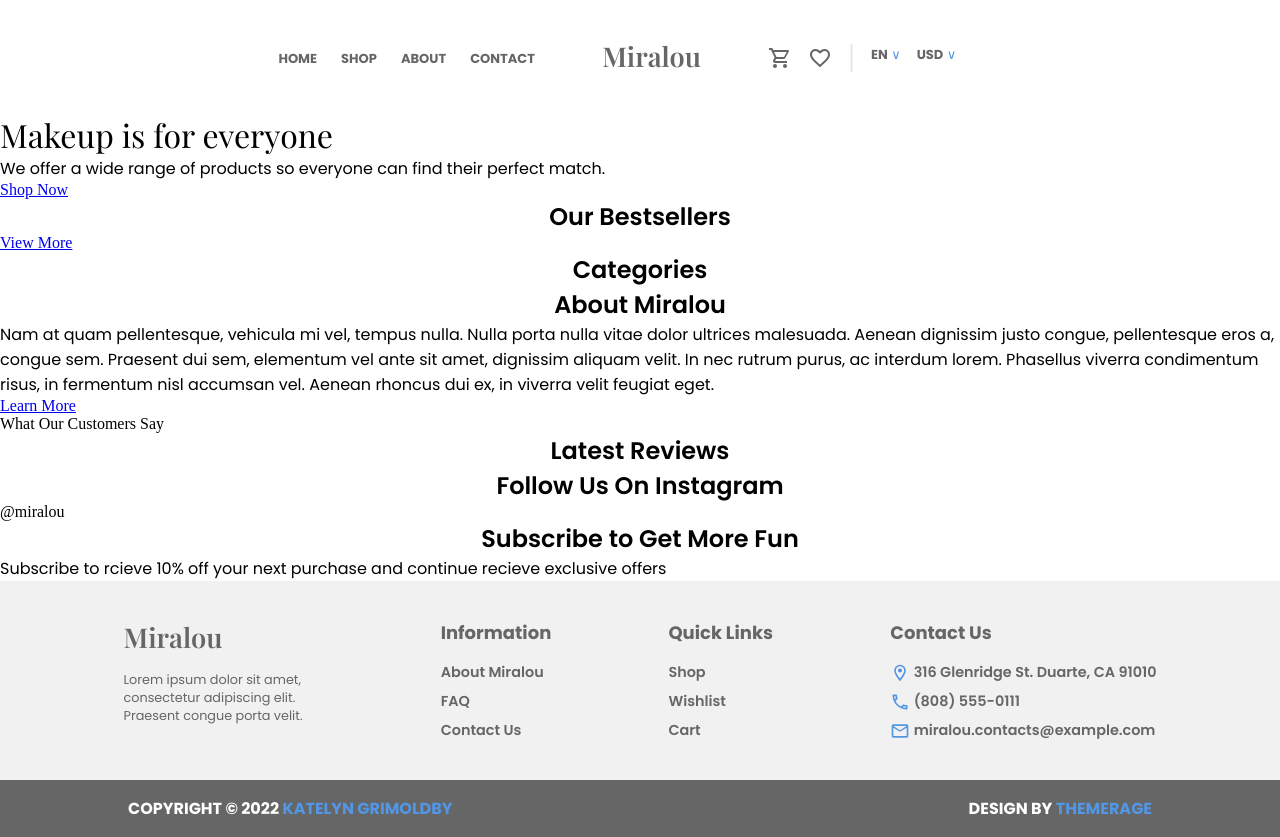
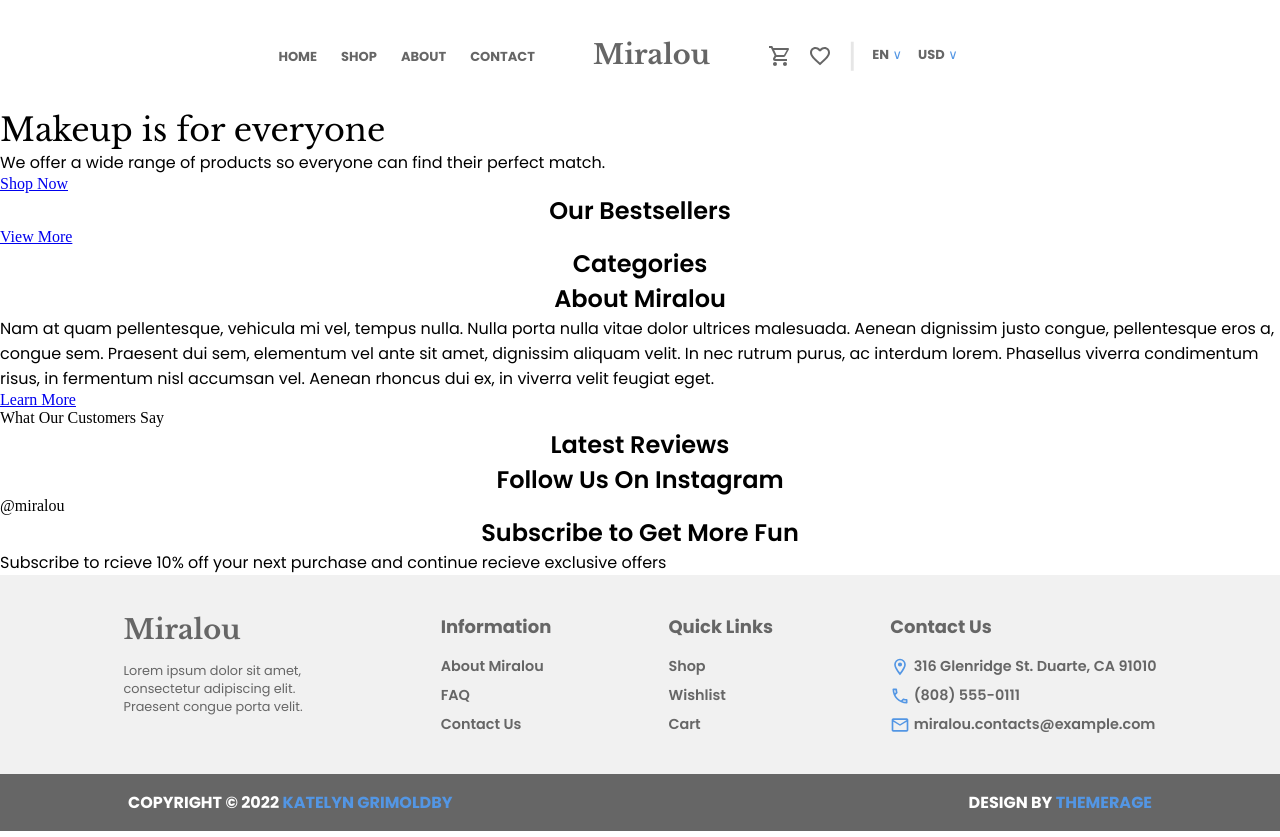
Before and after one commit to katelyngrimoldby/cosmetic-store, a React (Vite) app: page / in a window 1280 px wide. Built offline with nearby package versions, Linux system fonts and the light colour scheme.

Commit message:
Add header font

```diff
--- a/src/styles/variables.css
+++ b/src/styles/variables.css
@@ -1,4 +1,4 @@
-@import url("https://fonts.googleapis.com/css2?family=Playfair+Display:wght@400;500;600&family=Poppins:wght@400;500;600;700&display=swap");
+@import url("https://fonts.googleapis.com/css2?family=Libre+Baskerville:wght@400;700&family=Playfair+Display:wght@400;500;600&family=Poppins:wght@400;500;600;700&display=swap");
 
 :root {
   --light-grey: #f1f1f1;
@@ -6,7 +6,8 @@
   --light-blue: #cce0f8;
   --blue: #5396e4;
 
-  --serif: "Playfair Display", serif;
+  --logo: "Playfair Display", serif;
+  --serif: "Libre Baskerville", serif;
   --sans-serif: "Poppins", sans-serif;
 
   --tablet: 480px;
```
